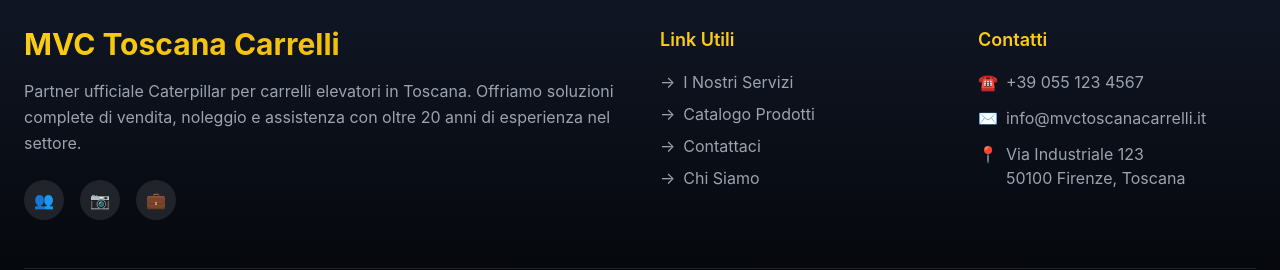
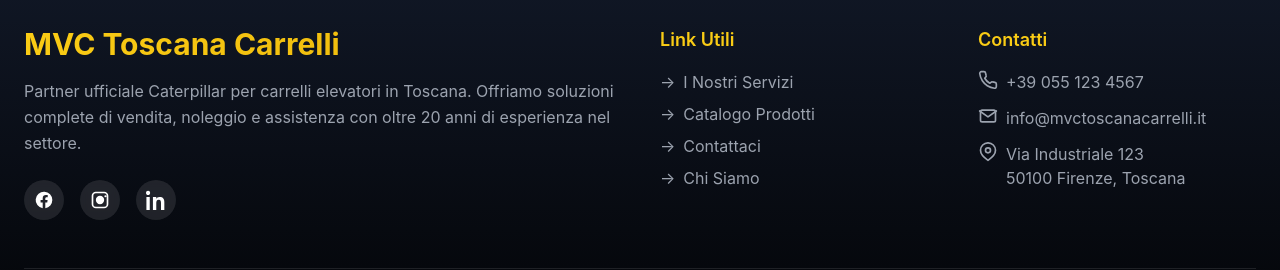
Before and after one commit to MvcIt00/html-starter, a Next.js app: page / in a window 1280 px wide. Shown: the part 2804-3074 px from the top of the page. Built offline with nearby package versions, Linux system fonts and the light colour scheme.

Commit message:
Refactor Footer: replace emojis with SVG icons; corporate, clean layout

```diff
--- a/app/components/Footer.tsx
+++ b/app/components/Footer.tsx
@@ -1,4 +1,29 @@
 export default function Footer() {
+  const IconWrap = ({ children }: { children: React.ReactNode }) => (
+    <span className="w-5 h-5 text-current inline-block" aria-hidden>
+      {children}
+    </span>
+  )
+
+  const Facebook = () => (
+    <svg viewBox="0 0 24 24" fill="currentColor" className="w-5 h-5"><path d="M22 12a10 10 0 1 0-11.563 9.874v-6.984H7.898V12h2.54V9.797c0-2.506 1.493-3.89 3.777-3.89 1.094 0 2.238.195 2.238.195v2.46h-1.26c-1.243 0-1.63.772-1.63 1.563V12h2.773l-.443 2.89h-2.33v6.984A10.002 10.002 0 0 0 22 12Z"/></svg>
+  )
+  const Instagram = () => (
+    <svg viewBox="0 0 24 24" fill="currentColor" className="w-5 h-5"><path d="M7 2h10a5 5 0 0 1 5 5v10a5 5 0 0 1-5 5H7a5 5 0 0 1-5-5V7a5 5 0 0 1 5-5Zm0 2a3 3 0 0 0-3 3v10a3 3 0 0 0 3 3h10a3 3 0 0 0 3-3V7a3 3 0 0 0-3-3H7Zm5 3a5 5 0 1 1 0 10 5 5 0 0 1 0-10Zm6.5-.75a1.25 1.25 0 1 1 0 2.5 1.25 1.25 0 0 1 0-2.5Z"/></svg>
+  )
+  const LinkedIn = () => (
+    <svg viewBox="0 0 24 24" fill="currentColor" className="w-5 h-5"><path d="M4.98 3.5C4.98 4.88 3.86 6 2.5 6S0 4.88 0 3.5 1.12 1 2.5 1s2.48 1.12 2.48 2.5zM.5 8.5h4V24h-4V8.5zM8.5 8.5h3.84v2.11h.05c.53-1 1.83-2.11 3.77-2.11C20.67 8.5 22 11 22 14.66V24h-4v-7.93c0-1.89-.03-4.32-2.64-4.32-2.64 0-3.04 2.06-3.04 4.18V24h-4V8.5z"/></svg>
+  )
+  const Phone = () => (
+    <svg viewBox="0 0 24 24" fill="none" stroke="currentColor" strokeWidth="2" strokeLinecap="round" strokeLinejoin="round" className="w-5 h-5"><path d="M22 16.92v3a2 2 0 0 1-2.18 2 19.8 19.8 0 0 1-8.63-3.07 19.5 19.5 0 0 1-6-6A19.8 19.8 0 0 1 2.09 4.18 2 2 0 0 1 4.11 2h3a2 2 0 0 1 2 1.72c.12.9.32 1.78.59 2.63a2 2 0 0 1-.45 2.11L8.09 9.91a16 16 0 0 0 6 6l1.45-1.16a2 2 0 0 1 2.11-.45c.85.27 1.73.47 2.63.59A2 2 0 0 1 22 16.92z"/></svg>
+  )
+  const Mail = () => (
+    <svg viewBox="0 0 24 24" fill="none" stroke="currentColor" strokeWidth="2" strokeLinecap="round" strokeLinejoin="round" className="w-5 h-5"><rect x="3" y="5" width="18" height="14" rx="2"/><path d="M22 6 12 13 2 6"/></svg>
+  )
+  const Pin = () => (
+    <svg viewBox="0 0 24 24" fill="none" stroke="currentColor" strokeWidth="2" strokeLinecap="round" strokeLinejoin="round" className="w-5 h-5"><path d="M21 10c0 6-9 12-9 12S3 16 3 10a9 9 0 1 1 18 0Z"/><circle cx="12" cy="10" r="3"/></svg>
+  )
+
   return (
     <footer className="bg-gradient-to-b from-gray-900 to-black text-white py-16">
       <div className="container mx-auto px-6">
@@ -14,26 +39,14 @@
             </p>
             {/* Social Links */}
             <div className="flex gap-4">
-              <a
-                href="#"
-                className="w-10 h-10 bg-white/10 hover:bg-gradient-to-br hover:from-blue-500 hover:to-blue-600 rounded-full flex items-center justify-center transition-all duration-300 hover:scale-110 backdrop-blur-sm"
-                aria-label="Facebook"
-              >
-                👥
+              <a href="#" className="w-10 h-10 bg-white/10 hover:bg-gradient-to-br hover:from-blue-500 hover:to-blue-600 rounded-full flex items-center justify-center transition-all duration-300 hover:scale-110 backdrop-blur-sm" aria-label="Facebook">
+                <IconWrap><Facebook /></IconWrap>
               </a>
-              <a
-                href="#"
-                className="w-10 h-10 bg-white/10 hover:bg-gradient-to-br hover:from-pink-500 hover:to-red-600 rounded-full flex items-center justify-center transition-all duration-300 hover:scale-110 backdrop-blur-sm"
-                aria-label="Instagram"
-              >
-                📷
+              <a href="#" className="w-10 h-10 bg-white/10 hover:bg-gradient-to-br hover:from-pink-500 hover:to-red-600 rounded-full flex items-center justify-center transition-all duration-300 hover:scale-110 backdrop-blur-sm" aria-label="Instagram">
+                <IconWrap><Instagram /></IconWrap>
               </a>
-              <a
-                href="#"
-                className="w-10 h-10 bg-white/10 hover:bg-gradient-to-br hover:from-blue-400 hover:to-blue-600 rounded-full flex items-center justify-center transition-all duration-300 hover:scale-110 backdrop-blur-sm"
-                aria-label="LinkedIn"
-              >
-                💼
+              <a href="#" className="w-10 h-10 bg-white/10 hover:bg-gradient-to-br hover:from-blue-400 hover:to-blue-600 rounded-full flex items-center justify-center transition-all duration-300 hover:scale-110 backdrop-blur-sm" aria-label="LinkedIn">
+                <IconWrap><LinkedIn /></IconWrap>
               </a>
             </div>
           </div>
@@ -43,25 +56,25 @@
             <h4 className="text-lg font-semibold mb-4 text-yellow-400">Link Utili</h4>
             <ul className="space-y-2">
               <li>
-                <a href="#servizi" className="text-gray-400 hover:text-white transition-colors flex items-center gap-2 group">
+                <a className="text-gray-400 hover:text-white transition-colors flex items-center gap-2 group" href="#servizi">
                   <span className="transform group-hover:translate-x-1 transition-transform">→</span>
                   I Nostri Servizi
                 </a>
               </li>
               <li>
-                <a href="#" className="text-gray-400 hover:text-white transition-colors flex items-center gap-2 group">
+                <a className="text-gray-400 hover:text-white transition-colors flex items-center gap-2 group" href="#">
                   <span className="transform group-hover:translate-x-1 transition-transform">→</span>
                   Catalogo Prodotti
                 </a>
               </li>
               <li>
-                <a href="#contatti" className="text-gray-400 hover:text-white transition-colors flex items-center gap-2 group">
+                <a className="text-gray-400 hover:text-white transition-colors flex items-center gap-2 group" href="#contatti">
                   <span className="transform group-hover:translate-x-1 transition-transform">→</span>
                   Contattaci
                 </a>
               </li>
               <li>
-                <a href="#" className="text-gray-400 hover:text-white transition-colors flex items-center gap-2 group">
+                <a className="text-gray-400 hover:text-white transition-colors flex items-center gap-2 group" href="#">
                   <span className="transform group-hover:translate-x-1 transition-transform">→</span>
                   Chi Siamo
                 </a>
@@ -74,16 +87,16 @@
             <h4 className="text-lg font-semibold mb-4 text-yellow-400">Contatti</h4>
             <div className="space-y-3 text-gray-400">
               <p className="flex items-start gap-2 hover:text-white transition-colors">
-                <span>☎️</span>
+                <IconWrap><Phone /></IconWrap>
                 <a href="tel:+390551234567">+39 055 123 4567</a>
               </p>
               <p className="flex items-start gap-2 hover:text-white transition-colors break-all">
-                <span>✉️</span>
+                <IconWrap><Mail /></IconWrap>
                 <a href="mailto:info@mvctoscanacarrelli.it">info@mvctoscanacarrelli.it</a>
               </p>
               <p className="flex items-start gap-2">
-                <span>📍</span>
-                <span>Via Industriale 123<br />50100 Firenze, Toscana</span>
+                <IconWrap><Pin /></IconWrap>
+                <span>Via Industriale 123<br/>50100 Firenze, Toscana</span>
               </p>
             </div>
           </div>
@@ -92,18 +105,14 @@
         {/* Bottom Bar */}
         <div className="border-t border-white/10 pt-8">
           <div className="flex flex-col md:flex-row justify-between items-center gap-4 text-gray-500 text-sm">
-            <p>
-              © {new Date().getFullYear()} MVC Toscana Carrelli. Tutti i diritti riservati.
-            </p>
+            <p>© {new Date().getFullYear()} MVC Toscana Carrelli. Tutti i diritti riservati.</p>
             <div className="flex gap-6">
-              <a href="#" className="hover:text-white transition-colors">Privacy Policy</a>
-              <a href="#" className="hover:text-white transition-colors">Cookie Policy</a>
-              <a href="#" className="hover:text-white transition-colors">Termini di Servizio</a>
+              <a className="hover:text-white transition-colors" href="#">Privacy Policy</a>
+              <a className="hover:text-white transition-colors" href="#">Cookie Policy</a>
+              <a className="hover:text-white transition-colors" href="#">Termini di Servizio</a>
             </div>
           </div>
-          <p className="text-center mt-4 text-xs text-gray-600">
-            Caterpillar® è un marchio registrato di Caterpillar Inc.
-          </p>
+          <p className="text-center mt-4 text-xs text-gray-600">Caterpillar® è un marchio registrato di Caterpillar Inc.</p>
         </div>
       </div>
     </footer>
```
